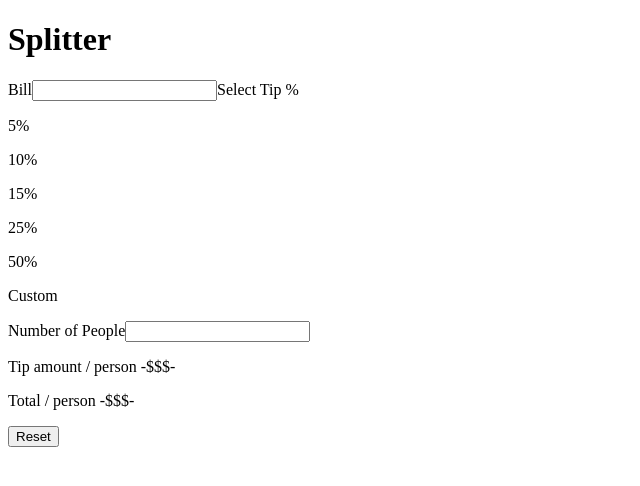
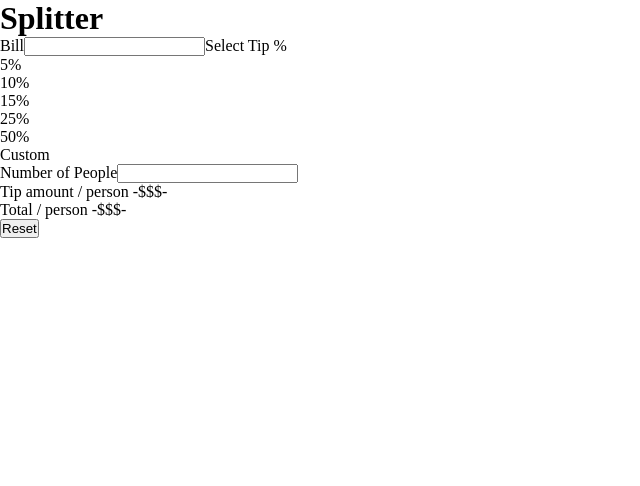
Before and after one commit to kujerocoding/tip-calculator-app, a React (Vite) app: page / in a window 1280 px wide. Shown: the top 486 px of the page, without its empty margins (0-640 px from the left). Built offline with nearby package versions, Linux system fonts and the light colour scheme.

Commit message:
add css variables and reset config

```diff
--- a/src/App.css
+++ b/src/App.css
@@ -0,0 +1,18 @@
+@import url('https://fonts.googleapis.com/css2?family=Space+Mono:wght@700&display=swap');
+
+:root{
+    --FF: 'Space Mono', monospace;
+    --FS: 24px;
+    --STRONGCYAN: hsl(172, 67%, 45%);
+    --VERYDARKCYAN: hsl(183, 100%, 15%);
+    --DARKGRAYISHCYAN: hsl(186, 14%, 43%);
+    --GRAYISHCYAN: hsl(184, 14%, 56%);
+    --LIGHTGRAYISHCYAN: hsl(185, 41%, 84%);
+    --VERYLIGHTCYAN: hsl(189, 41%, 97%);
+}
+
+*, *::before, *::after{
+    box-sizing: border-box;
+    margin: 0;
+    padding: 0;
+}
--- a/src/App.jsx
+++ b/src/App.jsx
@@ -1,4 +1,5 @@
 import React from 'react'
+import './App.css'
 
 const App = () => {
   return (
```
